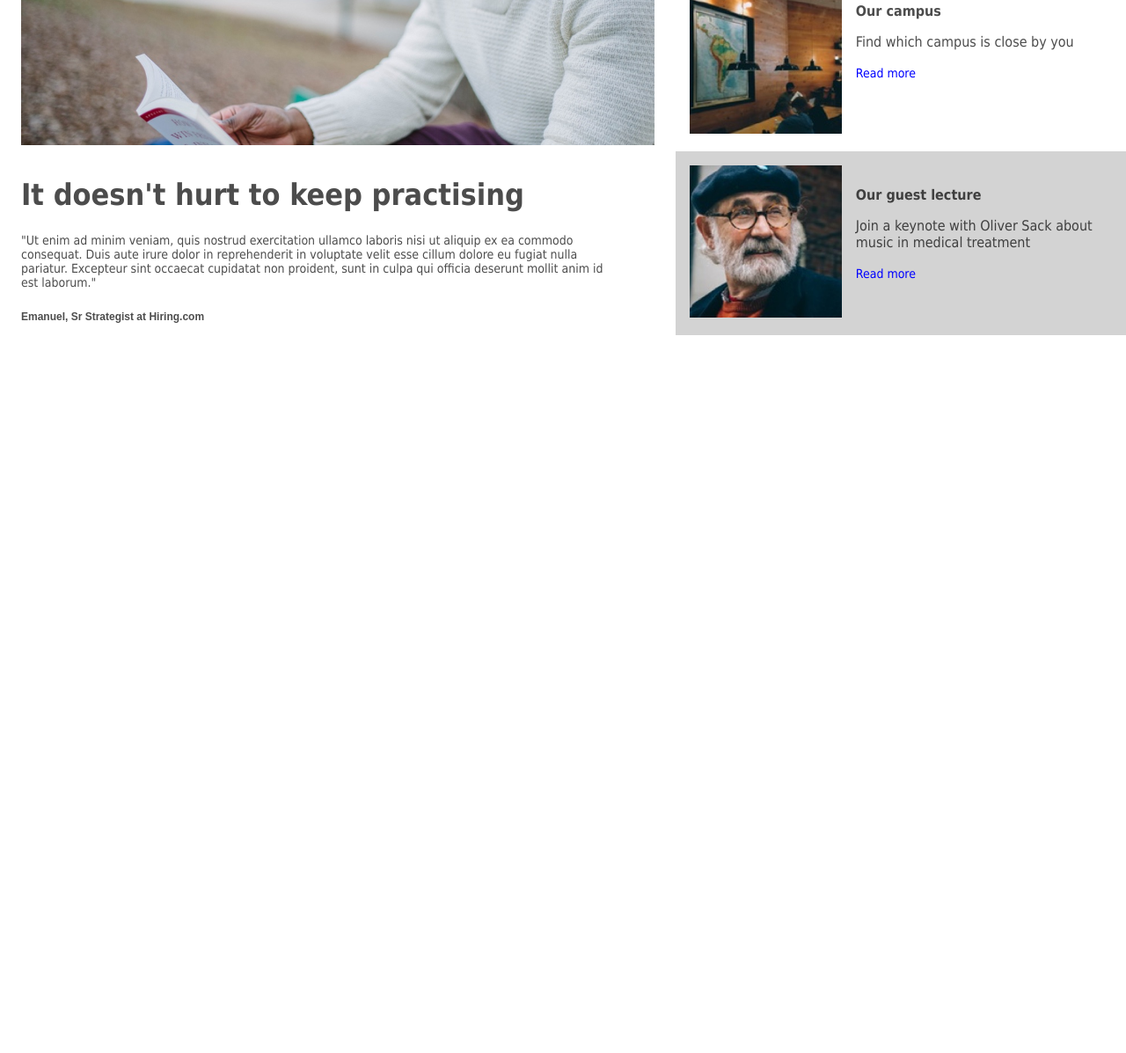
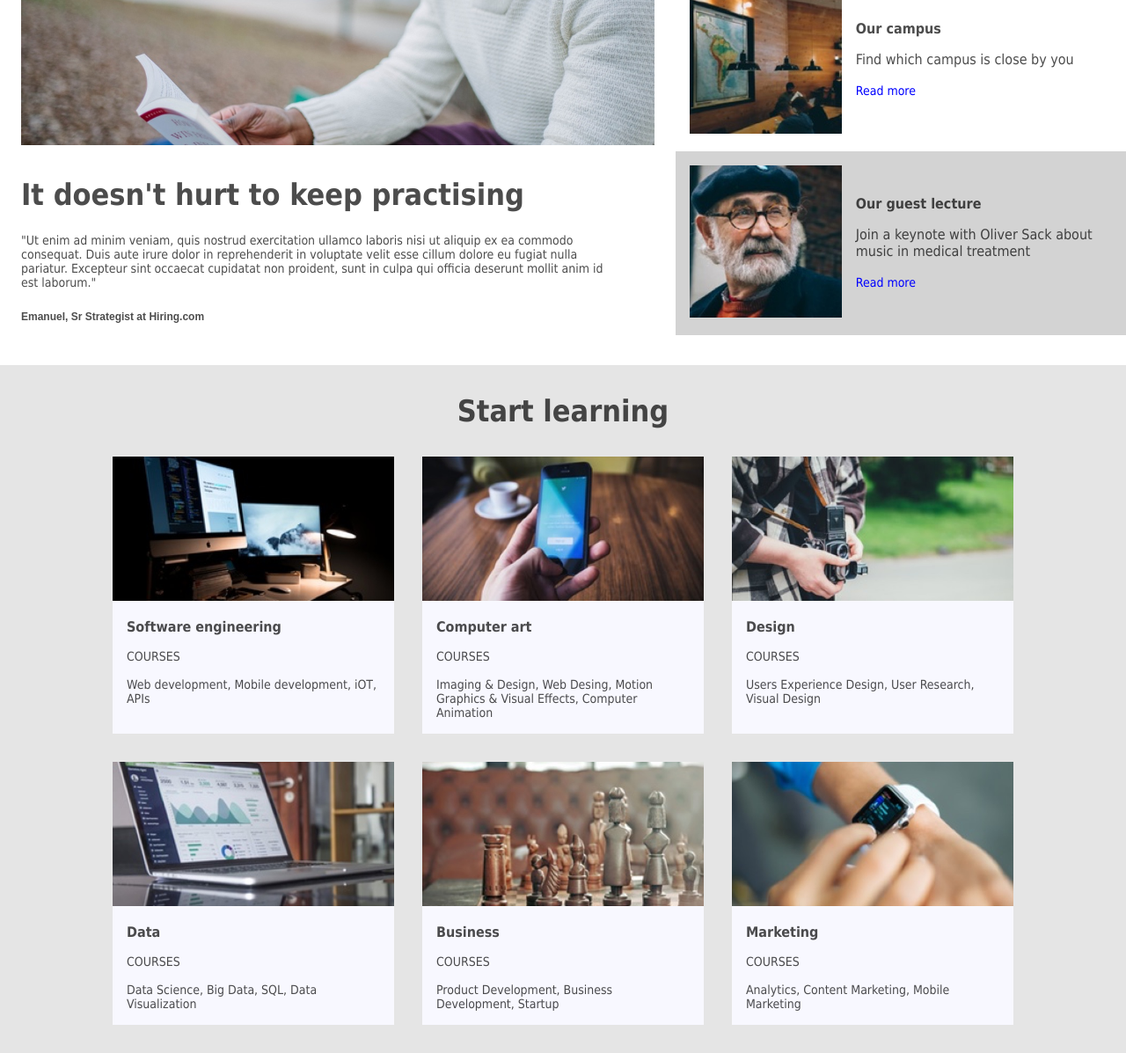
Before and after one commit to Magdalabno/Colmaracademy, a plain HTML site: page index.html in a window 1280 px wide. Shown: the part 926-2123 px from the top of the page at 88% size. Before the commit the page ends 1341 px from the top, so only its background shows below. Drawn offline with Linux system fonts and the light colour scheme.

Commit message:
Add next content learning

```diff
--- a/index.html
+++ b/index.html
@@ -48,7 +48,7 @@
                             <img src="resources/images/information-orientation.jpg">
                         </div>
                         <div class="infimgright">
-                            <p class="title">Orientation date</p>
+                            <h3 class="title">Orientation date</h3>
                             <p>Tue 10/11 & Wed 10/12: 8am-3pm</p>
                             <a class="read" href="#">Read more</a>
                         </div>
@@ -58,7 +58,7 @@
                             <img src="resources/images/information-campus.jpg">
                         </div>
                         <div class="infimgright">
-                            <p class="title">Our campus</p>
+                            <h3 class="title">Our campus</h3>
                             <p>Find which campus is close by you</p>
                             <a class="read" href="#">Read more</a>
                         </div>
@@ -68,14 +68,54 @@
                             <img src="resources/images/information-guest-lecture.jpg">
                         </div>
                         <div class="infimgright">
-                            <p class="title">Our guest lecture</p>
+                            <h3 class="title">Our guest lecture</h3>
                             <p>Join a keynote with Oliver Sack about music in medical treatment</p>
                             <a class="read" href="#">Read more</a>
                         </div>
                     </div>
                 </div>
             </div>
-
+            <div class="learning">
+                <h2>Start learning</h2>
+                <div class="learningitem">
+                    <div class="item">
+                        <img src="resources/images/course-software.jpg" alt="Computers">
+                        <h3 class="title">Software engineering</h3>
+                        <p>COURSES</p>
+                        <p>Web development, Mobile development, iOT, APIs</p>
+                    </div>
+                    <div class="item">
+                        <img src="resources/images/course-computer-art.jpg" alt="Cell phone">
+                        <h3 class="title">Computer art</h3>
+                        <p>COURSES</p>
+                        <p>Imaging & Design, Web Desing, Motion Graphics & Visual Effects, Computer Animation</p>
+                    </div>
+                    <div class="item">
+                        <img src="resources/images/course-design.jpg" alt="Girl making photo">
+                        <h3 class="title">Design</h3>
+                        <p>COURSES</p>
+                        <p>Users Experience Design, User Research, Visual Design</p>
+                    </div>
+                    <div class="item">
+                        <img src="resources/images/course-data.jpg" alt="Computer">
+                        <h3 class="title">Data</h3>
+                        <p>COURSES</p>
+                        <p>Data Science, Big Data, SQL, Data Visualization</p>
+                    </div>
+                    <div class="item">
+                        <img src="resources/images/course-business.jpg" alt="Chess">
+                        <h3 class="title">Business</h3>
+                        <p>COURSES</p>
+                        <p>Product Development, Business Development, Startup</p>
+                    </div>
+                    <div class="item">
+                        <img src="resources/images/course-marketing.jpg" alt="Smartwatch">
+                        <h3 class="title">Marketing</h3>
+                        <p>COURSES</p>
+                        <p>Analytics, Content Marketing, Mobile Marketing</p>
+                    </div>
+                </div>
+            </div>
 
         </main>
 
--- a/resources/style.css
+++ b/resources/style.css
@@ -15,6 +15,15 @@ a {
 }
 h1 {
     font-size: 2.5rem;
+}
+h2 {
+    font-size: 2.125rem;
+}
+h3 {
+    font-size: 1rem;
+}
+img {
+    width: 100%;
 }
 nav {
     background-color: ghostwhite;
@@ -103,7 +112,6 @@ li {
 }
 .informationleft h2 {
     margin: 2rem 0 1.5rem 0;
-    font-size: 2.125rem;
 }
 .informationleft blockquote>p {
     font-size: 0.875rem;
@@ -120,6 +128,7 @@ li {
 }
 .infimg {
     display: flex;
+    align-items: center;
 }
 .infimgleft {
     width: 40%;
@@ -135,8 +144,8 @@ li {
     padding: 1rem;
 }
 .title {
-    margin-top: 2.5rem;
     font-weight: bold;
+    margin-top: 0;
 }
 .read {
     font-size: 0.875rem;
@@ -145,3 +154,33 @@ li {
 .guest {
     background-color: lightgray;
 }
+.learning {
+    background-color: rgba(0, 0, 0, 0.1);
+    color: rgba(0, 0, 0, 0.7);
+    text-align: center;
+}
+.learning h2 {
+    padding: 2rem;
+    margin:  0;
+}
+.learning p {
+    font-size: 0.875rem;;
+}
+.learningitem {
+    display: flex;
+    flex-wrap: wrap;
+    justify-content: center;
+}
+.item {
+    max-width: 20rem;
+    background-color: ghostwhite;
+    text-align: left;
+    margin: 0 1rem 2rem 1rem;
+}
+.item img {
+    max-width: 20rem;
+    height: auto;
+}
+.item h3, .item p {
+    margin: 1rem;
+}
```
